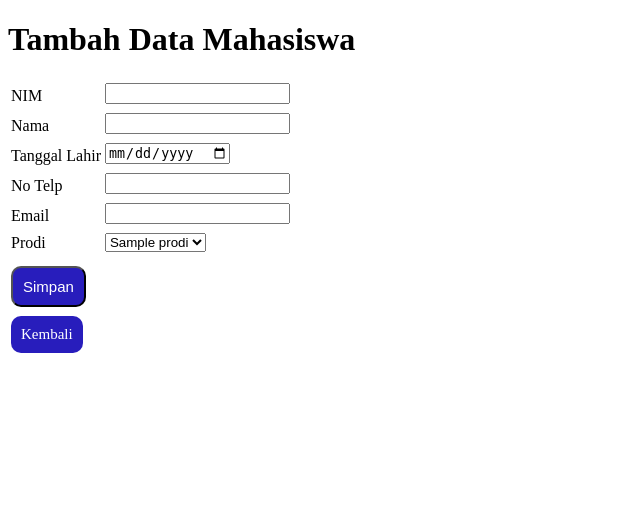
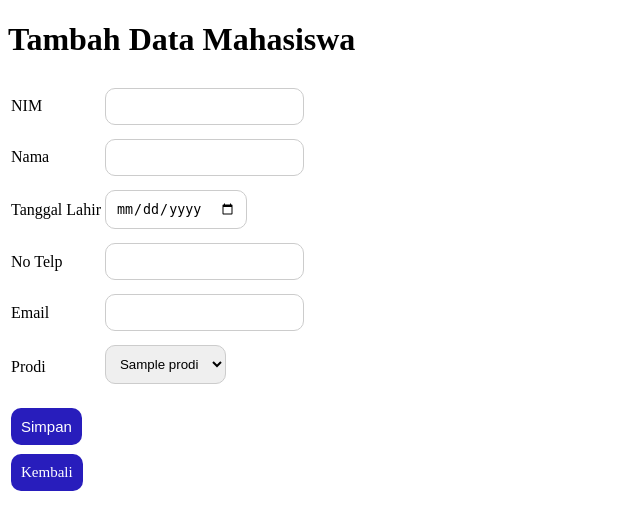
Before and after one commit to rfkymaulanaa/2025web, a PHP site: page /tambahmahasiswa.php in a window 1280 px wide. Shown: the top 530 px of the page, without its empty margins (0-640 px from the left). Run offline with PHP 8.4, Linux system fonts and the light colour scheme; tables that the repository leaves empty or names only in its code hold one stand-in row (values such as "Sample post").

Commit message:
create mahasiswa

```diff
--- a/index.php
+++ b/index.php
@@ -28,6 +28,11 @@ $data = ambildata($query);
     }
     a:hover {
         background-color:rgb(26, 21, 93);
+    }
+
+    thead th {
+        background-color: rgb(40, 29, 188);
+        color: white;
     }
 </style>
 <body>
--- a/tambahmahasiswa.php
+++ b/tambahmahasiswa.php
@@ -24,6 +24,7 @@ $data = ambildata($query);
         text-decoration: none;
         display: inline-block;
         font-size: 15px;
+        border: none;
     }
     a {
         background-color:rgb(40, 29, 188);
@@ -40,6 +41,32 @@ $data = ambildata($query);
     }
     a:hover {
         background-color: rgb(15, 13, 62);
+    }
+    input {
+        border-radius: 10px;
+        padding: 10px 10px;
+        margin: 5px 0 10px 0;
+        display: inline-block;
+        border: 1px solid #ccc;
+        box-sizing: border-box;
+    }
+
+    input[type=text]:focus {
+        background-color: lightblue;
+
+    }
+    input[type=email]:focus {
+        background-color: lightblue;
+
+    }
+
+    select {
+        border-radius: 10px;
+        padding: 10px 10px;
+        margin: 5px 0 10px 0;
+        display: inline-block;
+        border: 1px solid #ccc;
+        box-sizing: border-box;
     }
 </style>
 <body>
```
